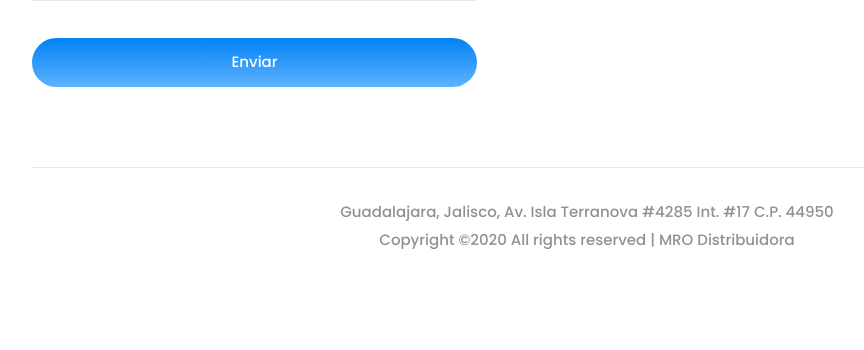
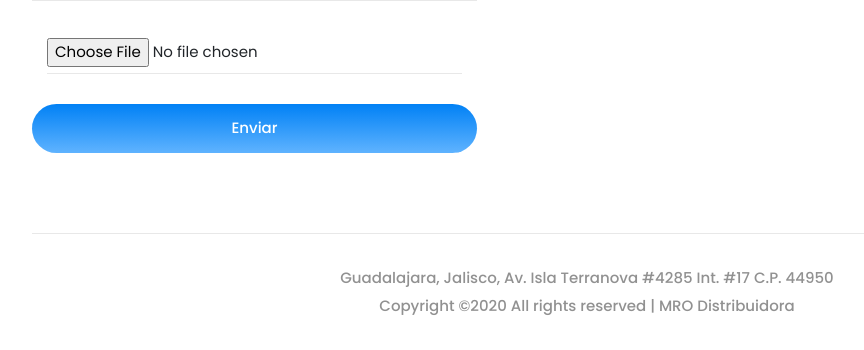
Before and after one commit to jonsanchezr/sitioweb-python, a Django app: page / in a window 1280 px wide. Shown: the part 5768-6118 px from the top of the page, without its empty margins (53-917 px from the left). Before the commit the page ends 6017 px from the top, so only its background shows below. Run offline with Django 3.2, Linux system fonts and the light colour scheme; some libraries are stand-ins or nearby versions.

Commit message:
formulario para envio de correos con archivo - v1

```diff
--- a/templates/general/app.html
+++ b/templates/general/app.html
@@ -134,6 +134,9 @@
                                 </div>
                             </div>
                             <textarea name="message" id="" cols="30" rows="10" placeholder="Mensaje / Descripción / Cantidad" required=""></textarea>
+                            <div class="col-xl-12 col-lg-12">
+                                <input type="file" name="uploadedFile" />
+                            </div>
                             <button type="submit" id="formButton" class="boxed-btn3">Enviar</button>
                         </form>
                     </div>
@@ -202,10 +205,16 @@
         function showProducts() {
             document.getElementById ('more_products').style = '';
         }
+
         function send() {
 			document.getElementById('alert').style = 'position: fixed;bottom: 10px;z-index: 999;left: 10px;';
 
+			var input = document.querySelector('input[type="file"]')
+
 			const data = new FormData(document.getElementById('formulario'));
+			for (const file of input.files) {
+			  data.append('files',file,file.name)
+			}
 			fetch('https://internationalparts.mx/mail/index.php', {
    				method: 'POST',
    				body: data
@@ -216,7 +225,6 @@ fetch('https://internationalparts.mx/mail/index.php', {
    				} else {
        				throw "Error en la llamada Ajax";
    				}
-
 			})
 			.then(function(texto) {
    				console.log(texto);
@@ -227,7 +235,6 @@ fetch('https://internationalparts.mx/mail/index.php', {
 
 			document.getElementById('formButton').disabled = true;
 			setTimeout(funcion,8000);
-
 		}
 
 		function funcion(){
```
Lines whose indentation alone changed are shown as unchanged.
